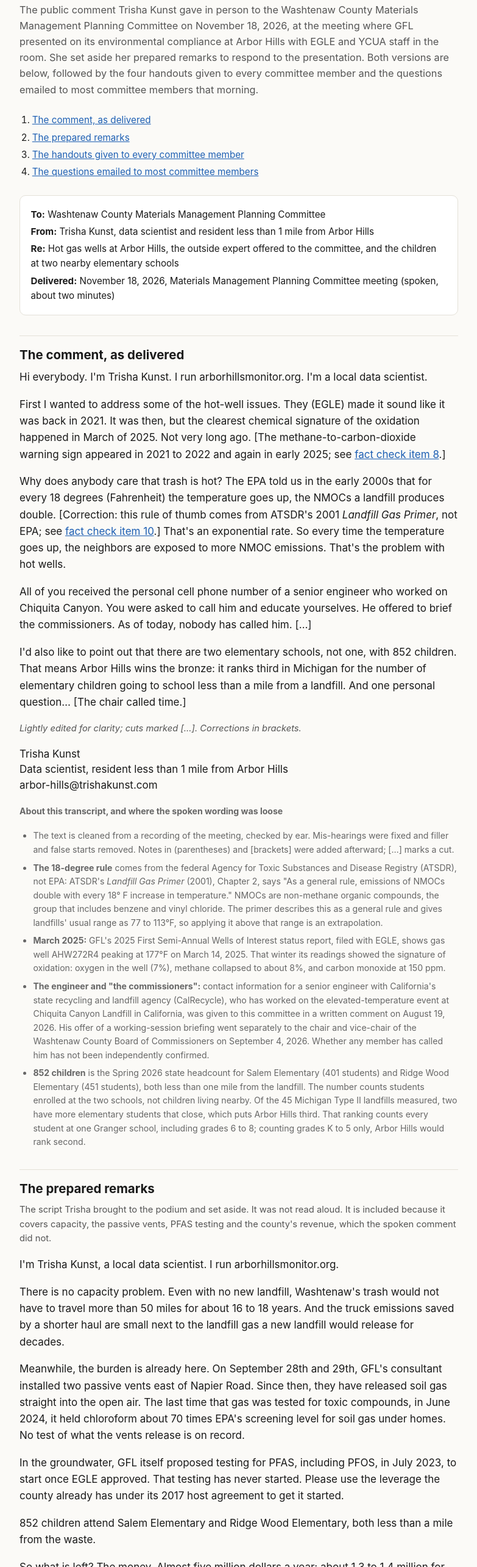
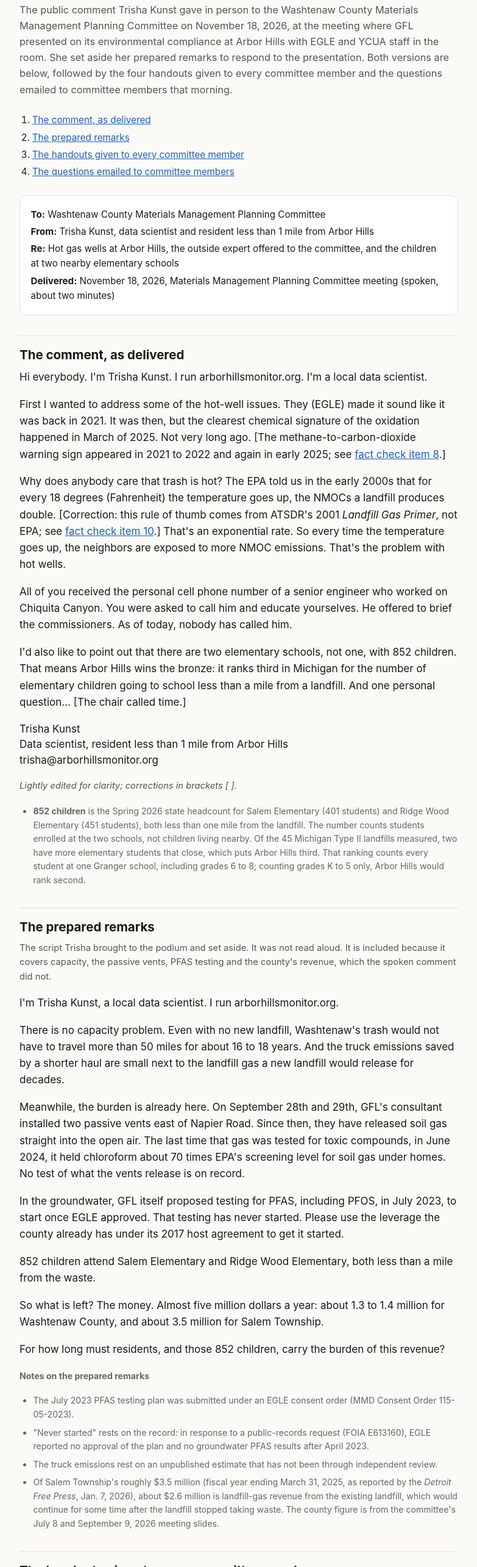
Before and after one commit to tkunst/better-arbor-hills, a plain HTML site: page public-comment-2026-11-18.html in a window 1280 px wide. Shown: the part 231-2800 px from the top of the page at 61% size, without its empty margins (248-1031 px from the left). Drawn offline with Linux system fonts and the light colour scheme.

Commit message:
Public comment 11/18: Trisha's edits (no cut marks; note under signature; trisha@arborhillsmonitor.org; transcript notes trimmed to the 852 bullet; prepared-remarks notes trimmed; 'committee members')
Co-Authored-By: Claude Opus 5.5 (1M context) <noreply@anthropic.com>
Claude-Session: https://claude.ai/code/session_01NmZyXN3DhV8B3WsgbvZhDv

```diff
--- a/public-comment-2026-11-18.html
+++ b/public-comment-2026-11-18.html
@@ -27,19 +27,19 @@
 <meta charset="utf-8">
 <meta name="viewport" content="width=device-width, initial-scale=1">
 <title>Public Comment and Handouts, Nov. 18 Materials Management Planning Committee · Arbor Hills Monitor</title>
-<meta name="description" content="A resident's spoken public comment to the Washtenaw County Materials Management Planning Committee on Nov. 18, 2026, on hot gas wells, the outside expert offered to the committee, and the 852 children at two elementary schools near Arbor Hills, with the four handouts given to every committee member and the questions emailed to most members that morning.">
+<meta name="description" content="A resident's spoken public comment to the Washtenaw County Materials Management Planning Committee on Nov. 18, 2026, on hot gas wells, the outside expert offered to the committee, and the 852 children at two elementary schools near Arbor Hills, with the four handouts given to every committee member and the questions emailed to members that morning.">
 <!-- Social share preview (iMessage / Facebook / X / LinkedIn / Slack). Absolute image URL required. -->
 <meta property="og:type" content="article">
 <meta property="og:url" content="https://policy.arborhillsmonitor.org/public-comment-2026-11-18.html">
 <meta property="og:title" content="Public Comment and Handouts, Nov. 18 Materials Management Planning Committee · Arbor Hills Monitor">
-<meta property="og:description" content="A resident's spoken public comment to the Materials Management Planning Committee on Nov. 18, 2026, with the four handouts given to every committee member and the questions emailed to most members that morning.">
+<meta property="og:description" content="A resident's spoken public comment to the Materials Management Planning Committee on Nov. 18, 2026, with the four handouts given to every committee member and the questions emailed to members that morning.">
 <meta property="og:image" content="https://policy.arborhillsmonitor.org/img/og-thermal-map.jpg">
 <meta property="og:image:width" content="1200">
 <meta property="og:image:height" content="720">
 <meta property="og:image:alt" content="Map of the Arbor Hills Landfill showing two persistent thermal clusters: an eastern hot core and a western warm field.">
 <meta name="twitter:card" content="summary_large_image">
 <meta name="twitter:title" content="Public Comment and Handouts, Nov. 18 Materials Management Planning Committee · Arbor Hills Monitor">
-<meta name="twitter:description" content="A resident's spoken public comment to the Materials Management Planning Committee on Nov. 18, 2026, with the four handouts given to every committee member and the questions emailed to most members that morning.">
+<meta name="twitter:description" content="A resident's spoken public comment to the Materials Management Planning Committee on Nov. 18, 2026, with the four handouts given to every committee member and the questions emailed to members that morning.">
 <meta name="twitter:image" content="https://policy.arborhillsmonitor.org/img/og-thermal-map.jpg">
 <style>
   :root { color-scheme: light dark; }
@@ -98,13 +98,13 @@
   <p class="kicker">Public Comment &middot; Arbor Hills</p>
   <h1>Hot Wells, an Outside Expert, and 852 Children</h1>
   <p class="byline">by Trisha Kunst &middot; data scientist and resident living less than one mile from Arbor Hills &middot; delivered November 18, 2026</p>
-  <p class="lede">The public comment Trisha Kunst gave in person to the Washtenaw County Materials Management Planning Committee on November 18, 2026, at the meeting where GFL presented on its environmental compliance at Arbor Hills with EGLE and YCUA staff in the room. She set aside her prepared remarks to respond to the presentation. Both versions are below, followed by the four handouts given to every committee member and the questions emailed to most committee members that morning.</p>
+  <p class="lede">The public comment Trisha Kunst gave in person to the Washtenaw County Materials Management Planning Committee on November 18, 2026, at the meeting where GFL presented on its environmental compliance at Arbor Hills with EGLE and YCUA staff in the room. She set aside her prepared remarks to respond to the presentation. Both versions are below, followed by the four handouts given to every committee member and the questions emailed to committee members that morning.</p>
 
   <ol class="toc">
     <li><a href="#as-delivered">The comment, as delivered</a></li>
     <li><a href="#prepared">The prepared remarks</a></li>
     <li><a href="#handouts">The handouts given to every committee member</a></li>
-    <li><a href="#questions">The questions emailed to most committee members</a></li>
+    <li><a href="#questions">The questions emailed to committee members</a></li>
   </ol>
 
   <div class="docmeta">
@@ -123,21 +123,16 @@
 
     <p>Why does anybody care that trash is hot? The EPA told us in the early 2000s that for every 18 degrees (Fahrenheit) the temperature goes up, the NMOCs a landfill produces double. [Correction: this rule of thumb comes from ATSDR's 2001 <em>Landfill Gas Primer</em>, not EPA; see <a href="https://arborhillsmonitor.org/fact-check-2026-11-18-mmpc/#item-10">fact check item 10</a>.] That's an exponential rate. So every time the temperature goes up, the neighbors are exposed to more NMOC emissions. That's the problem with hot wells.</p>
 
-    <p>All of you received the personal cell phone number of a senior engineer who worked on Chiquita Canyon. You were asked to call him and educate yourselves. He offered to brief the commissioners. As of today, nobody has called him. [&hellip;]</p>
+    <p>All of you received the personal cell phone number of a senior engineer who worked on Chiquita Canyon. You were asked to call him and educate yourselves. He offered to brief the commissioners. As of today, nobody has called him.</p>
 
     <p>I'd also like to point out that there are two elementary schools, not one, with 852 children. That means Arbor Hills wins the bronze: it ranks third in Michigan for the number of elementary children going to school less than a mile from a landfill. And one personal question&hellip; [The chair called time.]</p>
 
-    <p class="sources-note"><em>Lightly edited for clarity; cuts marked [&hellip;]. Corrections in brackets.</em></p>
+    <p class="signature">Trisha Kunst<br>Data scientist, resident less than 1 mile from Arbor Hills<br>trisha@arborhillsmonitor.org</p>
 
-    <p class="signature">Trisha Kunst<br>Data scientist, resident less than 1 mile from Arbor Hills<br>arbor-hills@trishakunst.com</p>
+    <p class="sources-note"><em>Lightly edited for clarity; corrections in brackets [ ].</em></p>
 
     <div class="provenance">
-      <p><strong>About this transcript, and where the spoken wording was loose</strong></p>
       <ul>
-        <li>The text is cleaned from a recording of the meeting, checked by ear. Mis-hearings were fixed and filler and false starts removed. Notes in (parentheses) and [brackets] were added afterward; [&hellip;] marks a cut.</li>
-        <li><strong>The 18-degree rule</strong> comes from the federal Agency for Toxic Substances and Disease Registry (ATSDR), not EPA: ATSDR's <em>Landfill Gas Primer</em> (2001), Chapter 2, says "As a general rule, emissions of NMOCs double with every 18&deg; F increase in temperature." NMOCs are non-methane organic compounds, the group that includes benzene and vinyl chloride. The primer describes this as a general rule and gives landfills' usual range as 77 to 113&deg;F, so applying it above that range is an extrapolation.</li>
-        <li><strong>March 2025:</strong> GFL's 2025 First Semi-Annual Wells of Interest status report, filed with EGLE, shows gas well AHW272R4 peaking at 177&deg;F on March 14, 2025. That winter its readings showed the signature of oxidation: oxygen in the well (7%), methane collapsed to about 8%, and carbon monoxide at 150 ppm.</li>
-        <li><strong>The engineer and "the commissioners":</strong> contact information for a senior engineer with California's state recycling and landfill agency (CalRecycle), who has worked on the elevated-temperature event at Chiquita Canyon Landfill in California, was given to this committee in a written comment on August 19, 2026. His offer of a working-session briefing went separately to the chair and vice-chair of the Washtenaw County Board of Commissioners on September 4, 2026. Whether any member has called him has not been independently confirmed.</li>
         <li><strong>852 children</strong> is the Spring 2026 state headcount for Salem Elementary (401 students) and Ridge Wood Elementary (451 students), both less than one mile from the landfill. The number counts students enrolled at the two schools, not children living nearby. Of the 45 Michigan Type II landfills measured, two have more elementary students that close, which puts Arbor Hills third. That ranking counts every student at one Granger school, including grades 6 to 8; counting grades K to 5 only, Arbor Hills would rank second.</li>
       </ul>
     </div>
@@ -163,9 +158,9 @@
     <div class="provenance">
       <p><strong>Notes on the prepared remarks</strong></p>
       <ul>
-        <li>The July 2023 PFAS testing plan was submitted under an EGLE consent order (MMD Consent Order 115-05-2023), not on GFL's initiative alone.</li>
-        <li>"Never started" rests on the record: in response to a public-records request (FOIA E613160), EGLE reported no approval of the plan and no groundwater PFAS results after April 2023. That shows no testing on file, not proof that no sample was ever taken.</li>
-        <li>The truck-emissions sentence rests on an unpublished estimate that has not been through independent review.</li>
+        <li>The July 2023 PFAS testing plan was submitted under an EGLE consent order (MMD Consent Order 115-05-2023).</li>
+        <li>"Never started" rests on the record: in response to a public-records request (FOIA E613160), EGLE reported no approval of the plan and no groundwater PFAS results after April 2023.</li>
+        <li>The truck emissions rest on an unpublished estimate that has not been through independent review.</li>
         <li>Of Salem Township's roughly $3.5 million (fiscal year ending March 31, 2025, as reported by the <em>Detroit Free Press</em>, Jan. 7, 2026), about $2.6 million is landfill-gas revenue from the existing landfill, which would continue for some time after the landfill stopped taking waste. The county figure is from the committee's July 8 and September 9, 2026 meeting slides.</li>
       </ul>
     </div>
@@ -197,9 +192,9 @@
       </li>
     </ul>
 
-    <h2 id="questions">The questions emailed to most committee members</h2>
+    <h2 id="questions">The questions emailed to committee members</h2>
 
-    <p>Only committee members can ask questions at a Materials Management Planning Committee meeting. At 7:00 AM on November 18, Trisha emailed these questions to most committee members, with copies to the county staff and planning consultant who support the committee (three copies bounced and were resent at 9:05 AM), asking that a member read one or more of them aloud while GFL, EGLE and YCUA were present. The email text is reproduced below; addresses are omitted.</p>
+    <p>Only committee members can ask questions at a Materials Management Planning Committee meeting. At 7:00 AM on November 18, Trisha emailed these questions to committee members, with copies to the county staff and planning consultant who support the committee (three copies bounced and were resent at 9:05 AM), asking that a member read one or more of them aloud while GFL, EGLE and YCUA were present. The email text is reproduced below; addresses are omitted.</p>
 
     <div class="email">
       <p>Dear Committee Members,</p>
```
Also changed, not shown: materials.html (+1 -1 lines).
